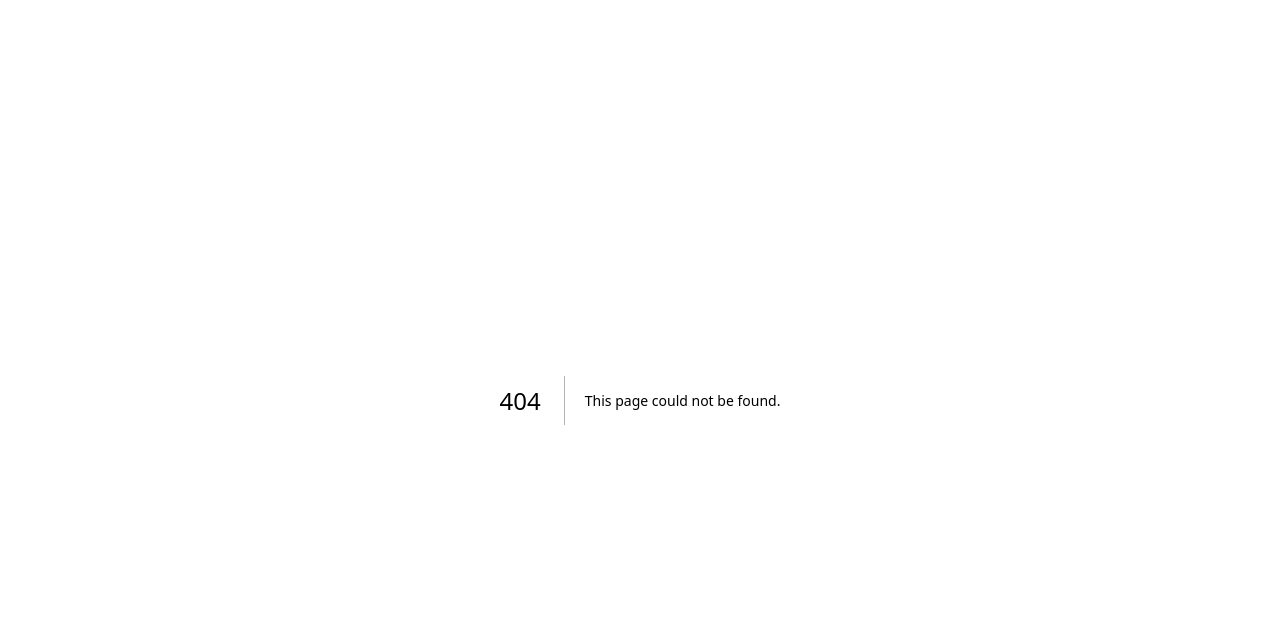
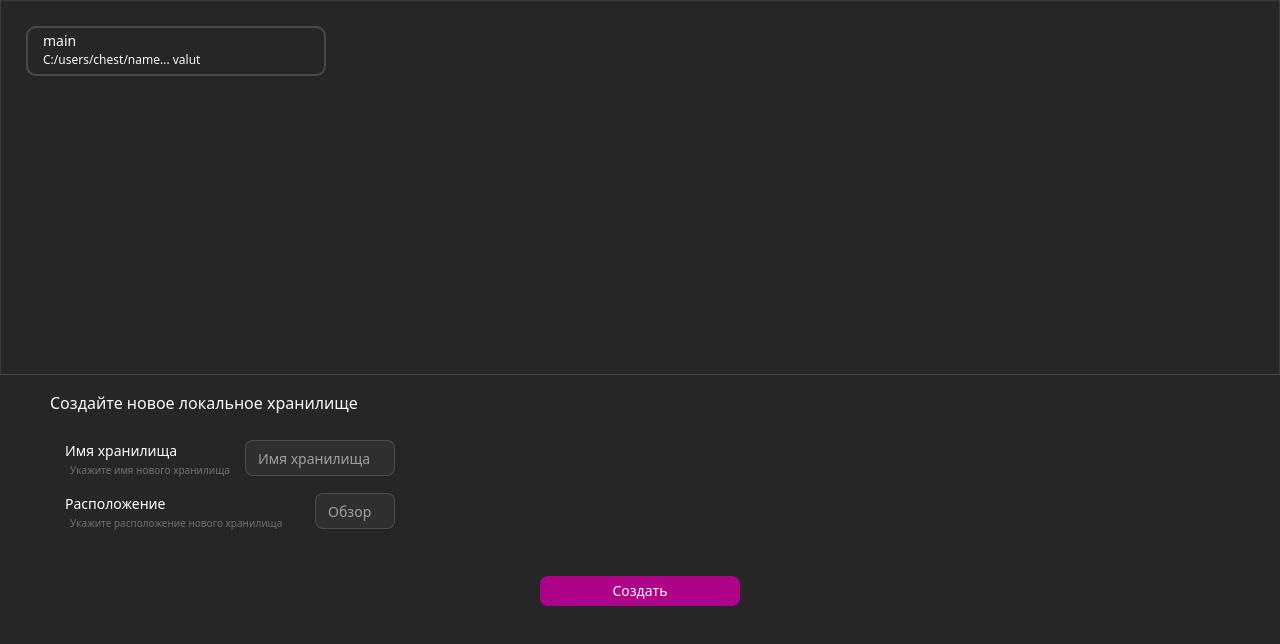
Before and after one commit to SooweKun/tauri-texteditor, a Next.js app: page /chest in a window 1280 px wide. Before the commit this address had no page. Shown: the top 644 px of the page. Built offline with nearby package versions, Linux system fonts and the light colour scheme.

Commit message:
feat: add save func for system path

```diff
--- a/package.json
+++ b/package.json
@@ -26,6 +26,7 @@
     "@tanstack/react-query-devtools": "^5.91.0",
     "@tauri-apps/api": "^2.9.0",
     "@tauri-apps/cli": "^2.9.1",
+    "@tauri-apps/plugin-store": "^2.4.3",
     "@uiw/react-codemirror": "^4.25.4",
     "class-variance-authority": "^0.7.1",
     "clsx": "^2.1.1",
--- a/src-tauri/capabilities/default.json
+++ b/src-tauri/capabilities/default.json
@@ -2,12 +2,15 @@
   "$schema": "../gen/schemas/desktop-schema.json",
   "identifier": "default",
   "description": "enables the default permissions",
-  "windows": ["main"],
+  "windows": ["main", "secondary"],
   "permissions": [
     "core:window:default",
+    "core:webview:default",
     "core:window:allow-start-dragging",
     "core:window:allow-close",
     "core:window:allow-minimize",
-    "core:window:allow-toggle-maximize"
+    "core:window:allow-toggle-maximize",
+    "core:window:allow-create",
+     "core:webview:allow-create-webview-window"
   ]
 }
--- /dev/null
+++ b/src/app/(pages)/chest/page.tsx
@@ -0,0 +1,9 @@
+import { ChestModule } from "@/src/modules/chest/module";
+
+export default function ChestPage() {
+  return (
+    <div className='w-full h-screen bg-[#262626] flex items-center justify-center'>
+      <ChestModule />
+    </div>
+  );
+}
--- a/src/app/globals.css
+++ b/src/app/globals.css
@@ -7,6 +7,7 @@
 @theme {
   --font-rubik: 'Rubik', sans-serif;
   --shadow-grow: 0 0 250px 110px #f861fa;
+  --shadow-grow1: 0 0 10px 5px #404040;
   --shadow-polinka: 0 0 3px 3px black;
 }
 
--- /dev/null
+++ b/src/components/flows/system-save.ts
@@ -0,0 +1,23 @@
+import { load } from '@tauri-apps/plugin-store';
+
+type systemData = {
+  path: string;
+};
+
+export const manageVaults = async (data: systemData) => {
+  const store = await load('settings.json');
+  const existingVaults = (await store.get<string[]>('vaults')) || [];
+
+  if (!existingVaults.includes(data.path)) {
+    const updateVaults = [...existingVaults, data.path];
+
+    await store.set('vaults', updateVaults);
+    await store.save();
+
+    console.log('Обновленные пути:', updateVaults);
+    return updateVaults;
+  }
+
+  console.log('Обновленные пути:', existingVaults);
+  return existingVaults;
+};
--- /dev/null
+++ b/src/modules/chest/feature/chests.tsx
@@ -0,0 +1,10 @@
+export const Chests = () => {
+    return (
+        <div className="w-full h-[375px] flex p-[25px] flex-wrap border border-b-[#4A4A4A]">
+            <div className="w-[300px] h-[50px] bg-[#262626] border-2 border-[#4A4A4A] rounded-[10px] cursor-pointer p-[2px] pl-[15px] hover:shadow-grow1">
+                <h1 className="text-[14px]">main</h1>
+                <p className="text-[12px]">C:/users/chest/name... valut</p>
+            </div>
+        </div>
+    )
+}
--- /dev/null
+++ b/src/modules/chest/feature/new-chest.tsx
@@ -0,0 +1,31 @@
+import { Button } from '@/src/components/ui/button';
+import { Input } from '@/src/components/ui/input';
+
+export const NewChest = () => {
+  return (
+    <div className='h-[375px] w-full flex flex-col'>
+      <div className='h-[55px] w-full flex justify-start items-center pl-[50px]'>
+        <h1 className='text-[16px]'>Создайте новое локальное хранилище</h1>
+      </div>
+      <div className='px-[65px] flex flex-col py-[10px] w-full gap-[15px]'>
+        <div className='flex w-[330px] justify-between'>
+          <div className='flex flex-col gap-[2px]'>
+            <h1 className='text-white text-[14px]'>Имя хранилища</h1>
+            <p className='text-[10px] text-[#717171] pl-[5px]'>Укажите имя нового хранилища</p>
+          </div>
+          <Input className='w-[150px] text-[12px]' placeholder='Имя хранилища' />
+        </div>
+        <div className='flex w-[330px] justify-between'>
+          <div className='flex flex-col gap-[2px]'>
+            <h1 className='text-white text-[14px]'>Расположение</h1>
+            <p className='text-[10px] text-[#717171] pl-[5px]'>Укажите расположение нового хранилища</p>
+          </div>
+          <Input className='w-[80px] text-[12px]' placeholder='Обзор' />
+        </div>
+        <div className='w-full flex justify-center mt-[30px]'>
+          <Button className='w-[200px] h-[30px] bg-[#AE0389] text-white border-none cursor-pointer hover-none'>Создать</Button>
+        </div>
+      </div>
+    </div>
+  );
+};
--- /dev/null
+++ b/src/modules/chest/module.tsx
@@ -0,0 +1,11 @@
+import { Chests } from "./feature/chests"
+import { NewChest } from "./feature/new-chest"
+
+export const ChestModule = () => {
+    return (
+        <div className="flex flex-col w-full h-full gap-0">
+           <Chests />
+           <NewChest />
+        </div>
+    )
+}
--- /dev/null
+++ b/src/modules/tauri-home/flows/chest.tsx
@@ -0,0 +1,28 @@
+'use client';
+import { WebviewWindow } from "@tauri-apps/api/webviewWindow";
+
+export const OpenChest = () => {
+ const Create = () => {
+
+    const webview = new WebviewWindow('unique-label-2', {
+        url: '/chest',
+        title: 'Управление хранилищем',
+        width: 750,
+        height: 600,
+        resizable: false,
+        center: true,
+    });
+
+    webview.once('tauri://created', function () {
+
+    });
+
+    webview.once('tauri://error', function (e) {
+        console.log(e, "ошибка создания окна ");
+    });
+ }
+
+    return (
+        <button onClick={Create} className="cursor-pointer">Управление хранилищем</button>
+    )
+}
--- a/src/modules/tauri-home/flows/sidebar-tauri/side-bar.tsx
+++ b/src/modules/tauri-home/flows/sidebar-tauri/side-bar.tsx
@@ -3,6 +3,8 @@ import { ProfileBtn } from '../../feature/profile-btn/profile-btn';
 import { SidebarControl } from '../../feature/sidebar-control';
 import { SidebarContent } from '../../feature/sidebar-files/sidebar-content';
 import { ValueBtn } from '../../feature/value-btn/value-btn';
+import { OpenChest } from '../chest';
+
 
 type Props = {
   size: boolean;
@@ -17,6 +19,7 @@ export const SideBar: FC<Props> = ({ size }) => {
       {size && (
         <div className='flex flex-col gap-1 pb-1 relative w-[320px]'>
           <SidebarContent />
+          <OpenChest />
           <ValueBtn />
           <ProfileBtn />
         </div>
```
Also changed, not shown: 2 other files (tests, documents, lock files or other folders).
